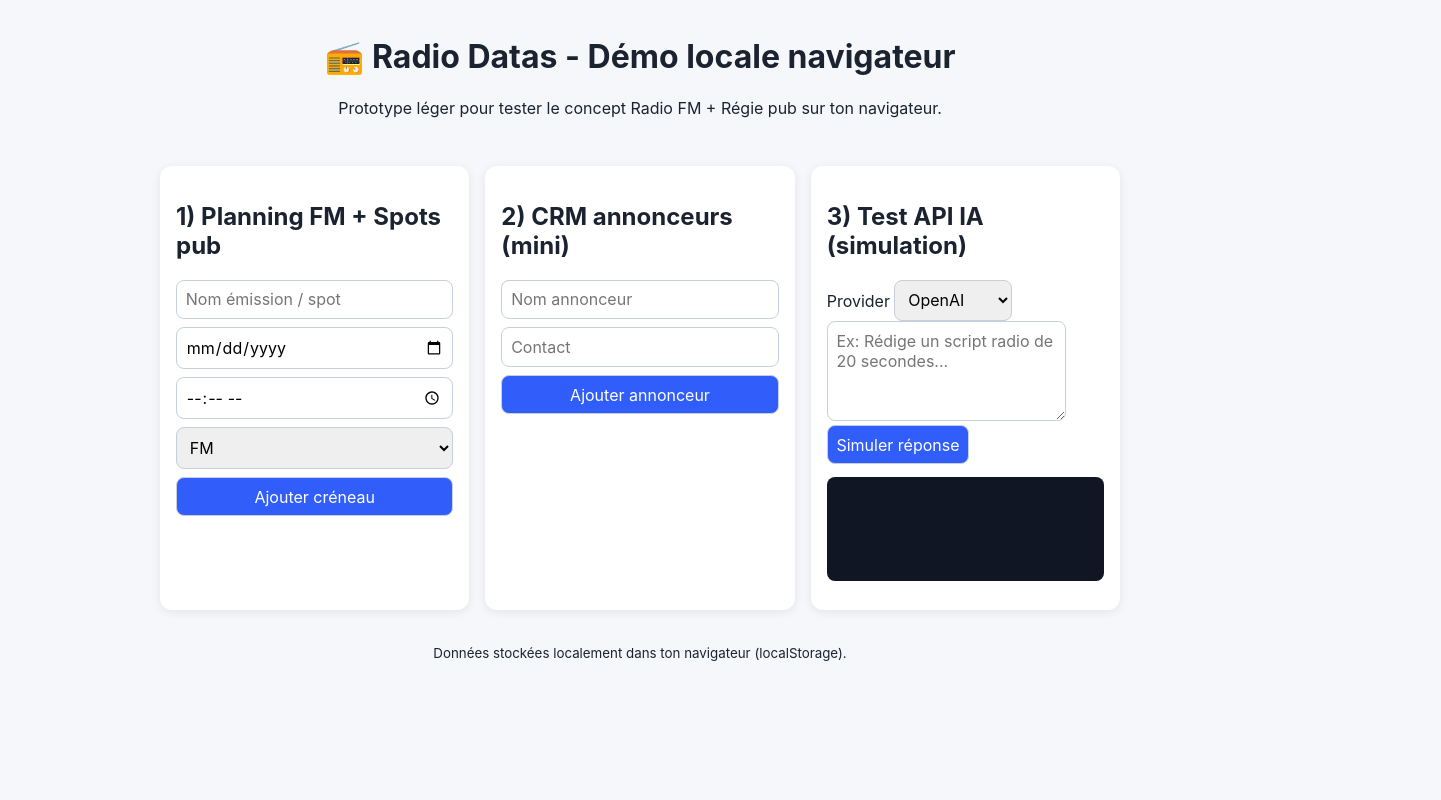
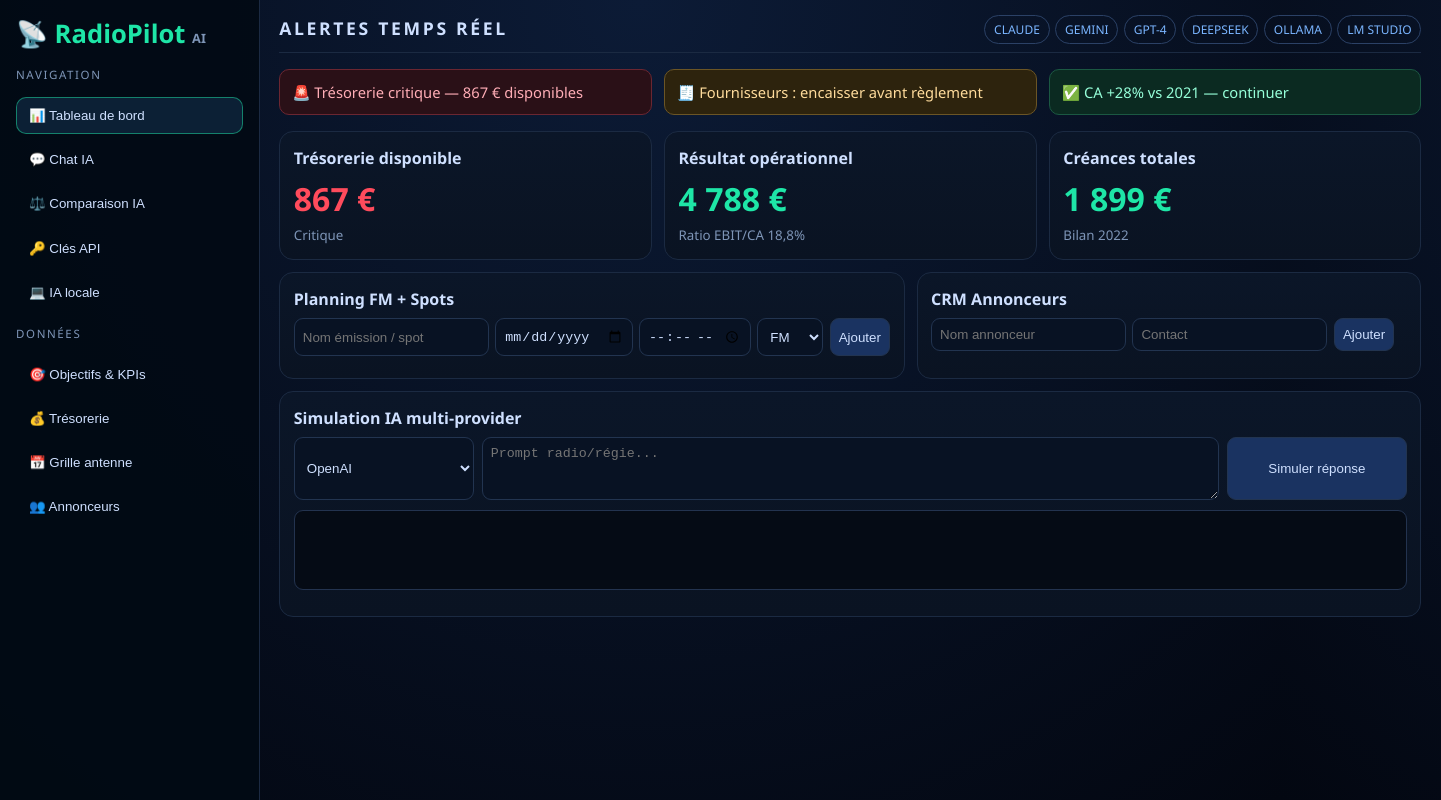
Before and after one commit to cubasmq/radio-datas, a plain HTML site: page app/index.html in a window 1280 px wide. Shown: the whole page, 1441 px wide, since content can reach past the window. Drawn offline with Linux system fonts and the light colour scheme.

Commit message:
Redesign dashboard UI to match shared mockup style

```diff
--- a/app/app.js
+++ b/app/app.js
@@ -16,9 +16,7 @@ function save() {
 
 function render() {
   slotsList.innerHTML = state.slots
-    .map(
-      (s) => `<li><strong>[${s.type}]</strong> ${s.date} ${s.time} — ${s.title}</li>`
-    )
+    .map((s) => `<li><strong>[${s.type}]</strong> ${s.date} ${s.time} — ${s.title}</li>`)
     .join('');
 
   advertisersList.innerHTML = state.advertisers
@@ -26,25 +24,34 @@ function render() {
     .join('');
 }
 
-slotForm.addEventListener('submit', (e) => {
-  e.preventDefault();
-  state.slots.push({
-    title: document.getElementById('slot-title').value,
-    date: document.getElementById('slot-date').value,
-    time: document.getElementById('slot-time').value,
-    type: document.getElementById('slot-type').value
-  });
+function hasConflict(date, time) {
+  return state.slots.some((slot) => slot.date === date && slot.time === time);
+}
+
+slotForm.addEventListener('submit', (event) => {
+  event.preventDefault();
+  const title = document.getElementById('slot-title').value;
+  const date = document.getElementById('slot-date').value;
+  const time = document.getElementById('slot-time').value;
+  const type = document.getElementById('slot-type').value;
+
+  if (hasConflict(date, time)) {
+    window.alert('Conflit détecté : un créneau existe déjà à cette date/heure.');
+    return;
+  }
+
+  state.slots.push({ title, date, time, type });
   save();
   render();
   slotForm.reset();
 });
 
-crmForm.addEventListener('submit', (e) => {
-  e.preventDefault();
-  state.advertisers.push({
-    name: document.getElementById('crm-name').value,
-    contact: document.getElementById('crm-contact').value
-  });
+crmForm.addEventListener('submit', (event) => {
+  event.preventDefault();
+  const name = document.getElementById('crm-name').value;
+  const contact = document.getElementById('crm-contact').value;
+
+  state.advertisers.push({ name, contact });
   save();
   render();
   crmForm.reset();
@@ -53,7 +60,9 @@ crmForm.addEventListener('submit', (e) => {
 document.getElementById('simulate').addEventListener('click', () => {
   const provider = document.getElementById('provider').value;
   const prompt = document.getElementById('prompt').value || 'Aucun prompt saisi';
-  aiOutput.textContent = `[${provider}] Réponse simulée:\n${prompt}\n\nSuggestion: publier ce contenu après validation humaine.`;
+  const now = new Date().toLocaleTimeString('fr-FR');
+
+  aiOutput.textContent = `[${provider}] Réponse simulée (${now})\n\n${prompt}\n\nSuggestion: valider en régie avant diffusion.`;
 });
 
 render();
--- a/app/index.html
+++ b/app/index.html
@@ -3,62 +3,99 @@
   <head>
     <meta charset="UTF-8" />
     <meta name="viewport" content="width=device-width, initial-scale=1.0" />
-    <title>Radio Datas - Démo locale</title>
+    <title>RadioPilot AI - Dashboard</title>
     <link rel="stylesheet" href="styles.css" />
   </head>
   <body>
-    <header>
-      <h1>📻 Radio Datas - Démo locale navigateur</h1>
-      <p>Prototype léger pour tester le concept Radio FM + Régie pub sur ton navigateur.</p>
+    <div class="layout">
+      <aside class="sidebar">
+        <div class="brand">📡 <span>RadioPilot</span> <small>AI</small></div>
+        <nav>
+          <p class="section">Navigation</p>
+          <button class="nav-item active">📊 Tableau de bord</button>
+          <button class="nav-item">💬 Chat IA</button>
+          <button class="nav-item">⚖️ Comparaison IA</button>
+          <button class="nav-item">🔑 Clés API</button>
+          <button class="nav-item">💻 IA locale</button>
+        </nav>
+        <nav>
+          <p class="section">Données</p>
+          <button class="nav-item">🎯 Objectifs & KPIs</button>
+          <button class="nav-item">💰 Trésorerie</button>
+          <button class="nav-item">📅 Grille antenne</button>
+          <button class="nav-item">👥 Annonceurs</button>
+        </nav>
+      </aside>
+
+      <main class="main">
+        <header class="topbar">
+          <h1>ALERTES TEMPS RÉEL</h1>
+          <div class="providers">
+            <span>CLAUDE</span><span>GEMINI</span><span>GPT-4</span><span>DEEPSEEK</span><span>OLLAMA</span><span>LM STUDIO</span>
+          </div>
         </header>
 
-    <main>
-      <section class="card">
-        <h2>1) Planning FM + Spots pub</h2>
-        <form id="slot-form">
+        <section class="alerts">
+          <div class="alert danger">🚨 Trésorerie critique — 867 € disponibles</div>
+          <div class="alert warn">🧾 Fournisseurs : encaisser avant règlement</div>
+          <div class="alert good">✅ CA +28% vs 2021 — continuer</div>
+        </section>
+
+        <section class="kpis">
+          <article class="card">
+            <h3>Trésorerie disponible</h3>
+            <p class="value danger">867 €</p>
+            <small>Critique</small>
+          </article>
+          <article class="card">
+            <h3>Résultat opérationnel</h3>
+            <p class="value">4 788 €</p>
+            <small>Ratio EBIT/CA 18,8%</small>
+          </article>
+          <article class="card">
+            <h3>Créances totales</h3>
+            <p class="value">1 899 €</p>
+            <small>Bilan 2022</small>
+          </article>
+        </section>
+
+        <section class="grid2">
+          <article class="card">
+            <h3>Planning FM + Spots</h3>
+            <form id="slot-form" class="compact-form">
               <input id="slot-title" placeholder="Nom émission / spot" required />
               <input id="slot-date" type="date" required />
               <input id="slot-time" type="time" required />
-          <select id="slot-type">
-            <option value="FM">FM</option>
-            <option value="PUB">PUB</option>
-          </select>
-          <button type="submit">Ajouter créneau</button>
+              <select id="slot-type"><option value="FM">FM</option><option value="PUB">PUB</option></select>
+              <button type="submit">Ajouter</button>
             </form>
             <ul id="slots"></ul>
+          </article>
+
+          <article class="card">
+            <h3>CRM Annonceurs</h3>
+            <form id="crm-form" class="compact-form">
+              <input id="crm-name" placeholder="Nom annonceur" required />
+              <input id="crm-contact" placeholder="Contact" required />
+              <button type="submit">Ajouter</button>
+            </form>
+            <ul id="advertisers"></ul>
+          </article>
         </section>
 
         <section class="card">
-        <h2>2) CRM annonceurs (mini)</h2>
-        <form id="crm-form">
-          <input id="crm-name" placeholder="Nom annonceur" required />
-          <input id="crm-contact" placeholder="Contact" required />
-          <button type="submit">Ajouter annonceur</button>
-        </form>
-        <ul id="advertisers"></ul>
-      </section>
-
-      <section class="card">
-        <h2>3) Test API IA (simulation)</h2>
-        <label for="provider">Provider</label>
+          <h3>Simulation IA multi-provider</h3>
+          <div class="ia-row">
             <select id="provider">
-          <option>OpenAI</option>
-          <option>Claude</option>
-          <option>Gemini</option>
-          <option>DeepSeek</option>
-          <option>Ollama</option>
-          <option>LM Studio</option>
+              <option>OpenAI</option><option>Claude</option><option>Gemini</option><option>DeepSeek</option><option>Ollama</option><option>LM Studio</option>
             </select>
-        <textarea id="prompt" rows="4" placeholder="Ex: Rédige un script radio de 20 secondes..."></textarea>
+            <textarea id="prompt" rows="3" placeholder="Prompt radio/régie..."></textarea>
             <button id="simulate" type="button">Simuler réponse</button>
+          </div>
           <pre id="ai-output"></pre>
         </section>
       </main>
-
-    <footer>
-      <small>Données stockées localement dans ton navigateur (localStorage).</small>
-    </footer>
-
+    </div>
     <script src="app.js"></script>
   </body>
 </html>
--- a/app/styles.css
+++ b/app/styles.css
@@ -1,67 +1,65 @@
 :root {
-  color-scheme: light;
-  font-family: Inter, Arial, sans-serif;
+  --bg: #030711;
+  --bg2: #071224;
+  --card: #0b1628;
+  --line: #1b2a42;
+  --text: #cfe0ff;
+  --muted: #7e95b7;
+  --ok: #1ee6a7;
+  --warn: #ffb020;
+  --danger: #ff4b5c;
 }
-
+* { box-sizing: border-box; }
 body {
   margin: 0;
-  background: #f5f7fb;
-  color: #1b2230;
+  font-family: "Segoe UI", Inter, sans-serif;
+  background: radial-gradient(circle at top, #0c1b36, var(--bg));
+  color: var(--text);
 }
-
-header,
-footer {
-  text-align: center;
+.layout { display: grid; grid-template-columns: 260px 1fr; min-height: 100vh; }
+.sidebar {
+  border-right: 1px solid var(--line);
+  background: rgba(2, 10, 20, 0.92);
   padding: 1rem;
 }
-
-main {
-  max-width: 960px;
-  margin: 0 auto;
-  padding: 1rem;
-  display: grid;
-  grid-template-columns: repeat(auto-fit, minmax(280px, 1fr));
-  gap: 1rem;
+.brand { font-size: 1.6rem; font-weight: 700; margin-bottom: 1rem; }
+.brand span { color: var(--ok); }
+.brand small { font-size: 0.8rem; color: var(--muted); }
+.section { color: var(--muted); text-transform: uppercase; letter-spacing: .14em; font-size: .72rem; }
+.nav-item {
+  width: 100%; text-align: left; margin: .2rem 0; padding: .65rem .75rem;
+  border: 1px solid transparent; border-radius: 10px; background: transparent; color: var(--text);
 }
-
-.card {
-  background: white;
-  border-radius: 12px;
-  padding: 1rem;
-  box-shadow: 0 2px 10px rgba(0, 0, 0, 0.08);
+.nav-item.active, .nav-item:hover { border-color: #1ee6a77c; background: #0c2035; }
+.main { padding: 1rem 1.2rem; }
+.topbar { display: flex; justify-content: space-between; gap: 1rem; align-items: center; border-bottom: 1px solid var(--line); padding-bottom: .75rem; }
+.topbar h1 { margin: 0; font-size: 1.1rem; letter-spacing: .15em; font-weight: 600; }
+.providers span { font-size: .75rem; border: 1px solid #2b4166; border-radius: 999px; padding: .3rem .55rem; margin-left: .35rem; color: #7ab5ff; }
+.alerts { display: grid; grid-template-columns: repeat(3, 1fr); gap: .75rem; margin: 1rem 0; }
+.alert { border-radius: 10px; padding: .75rem; border: 1px solid; font-size: .92rem; }
+.alert.danger { border-color: #6b2631; background: #2a1017; color: #ffadb6; }
+.alert.warn { border-color: #6b5525; background: #2d230d; color: #ffdc9c; }
+.alert.good { border-color: #1b5842; background: #0b2a21; color: #96ffd9; }
+.kpis { display: grid; grid-template-columns: repeat(3, 1fr); gap: .75rem; margin-bottom: .75rem; }
+.card { background: linear-gradient(180deg, #0b1628, #0a1322); border: 1px solid var(--line); border-radius: 14px; padding: .85rem; }
+.card h3 { margin: .1rem 0 .5rem; font-size: 1rem; }
+.value { font-size: 2rem; font-weight: 800; color: var(--ok); margin: .2rem 0; }
+.value.danger { color: var(--danger); }
+small { color: var(--muted); }
+.grid2 { display: grid; grid-template-columns: 1fr 1fr; gap: .75rem; margin-bottom: .75rem; }
+.compact-form { display: grid; grid-template-columns: 2fr 1fr 1fr 1fr auto; gap: .4rem; margin-bottom: .5rem; }
+input, select, textarea, button {
+  background: #081223; color: var(--text); border: 1px solid #223450; border-radius: 9px; padding: .5rem;
 }
-
-form {
-  display: grid;
-  gap: 0.5rem;
-  margin-bottom: 0.75rem;
+button { cursor: pointer; background: #1a3361; }
+button:hover { background: #234680; }
+ul { margin: .4rem 0 0; padding-left: 1rem; }
+li { margin: .2rem 0; color: #bad4fa; }
+.ia-row { display: grid; grid-template-columns: 180px 1fr 180px; gap: .5rem; }
+pre { margin-top: .6rem; min-height: 80px; background: #050b15; border: 1px solid #23334f; border-radius: 9px; padding: .6rem; }
+@media (max-width: 1100px) {
+  .layout { grid-template-columns: 1fr; }
+  .sidebar { border-right: 0; border-bottom: 1px solid var(--line); }
+  .alerts, .kpis, .grid2, .ia-row { grid-template-columns: 1fr; }
+  .compact-form { grid-template-columns: 1fr 1fr; }
 }
-
-input,
-select,
-textarea,
-button {
-  border: 1px solid #c6cfdb;
-  border-radius: 8px;
-  padding: 0.55rem;
-  font: inherit;
-}
-
-button {
-  background: #315efb;
-  color: white;
-  cursor: pointer;
-}
-
-ul {
-  padding-left: 1rem;
-}
-
-pre {
-  white-space: pre-wrap;
-  background: #101623;
-  color: #d5e2ff;
-  border-radius: 8px;
-  padding: 0.75rem;
-  min-height: 80px;
-}
```
Also changed, not shown: 2 other files. Lines whose indentation alone changed are shown as unchanged.
